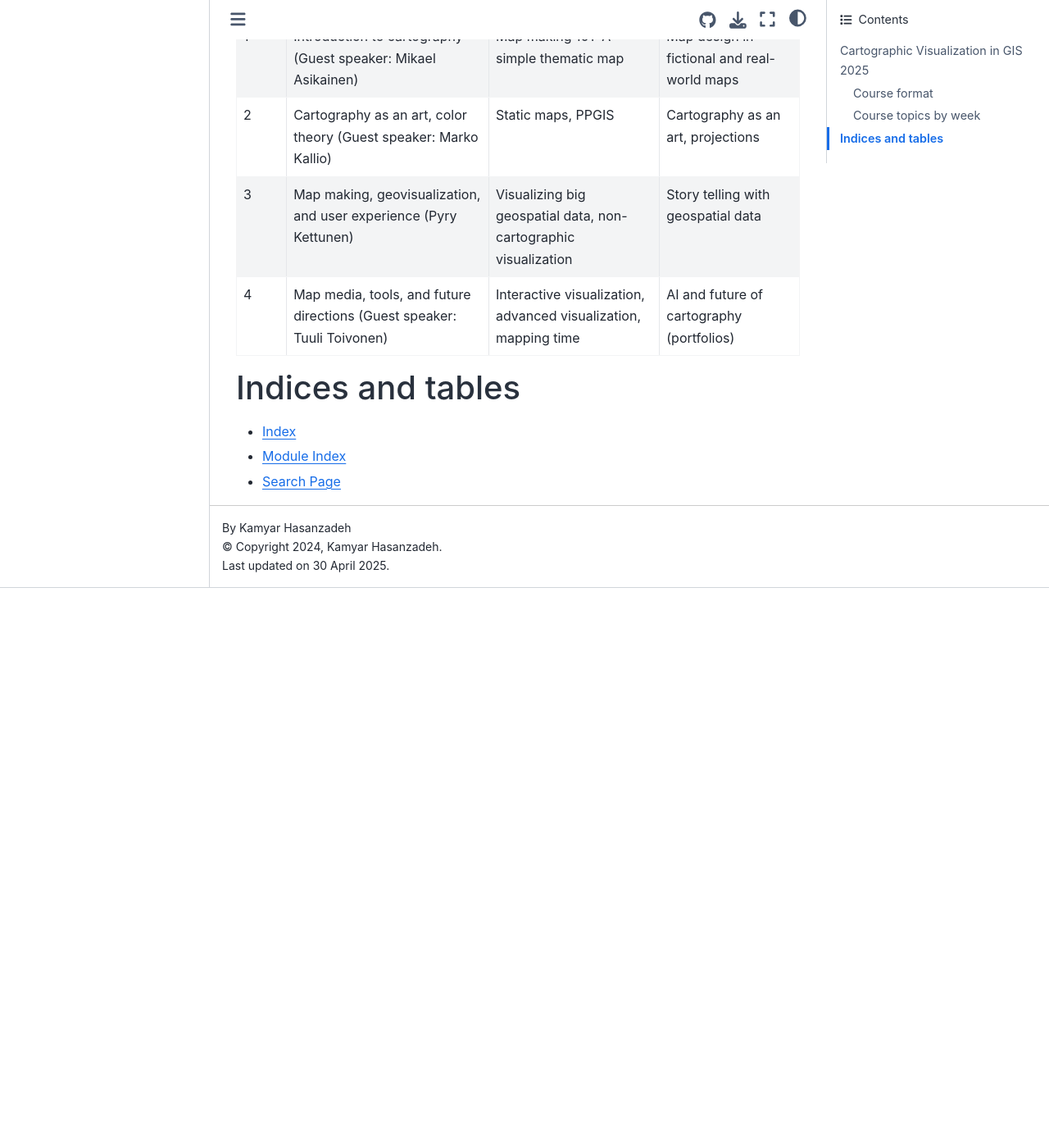
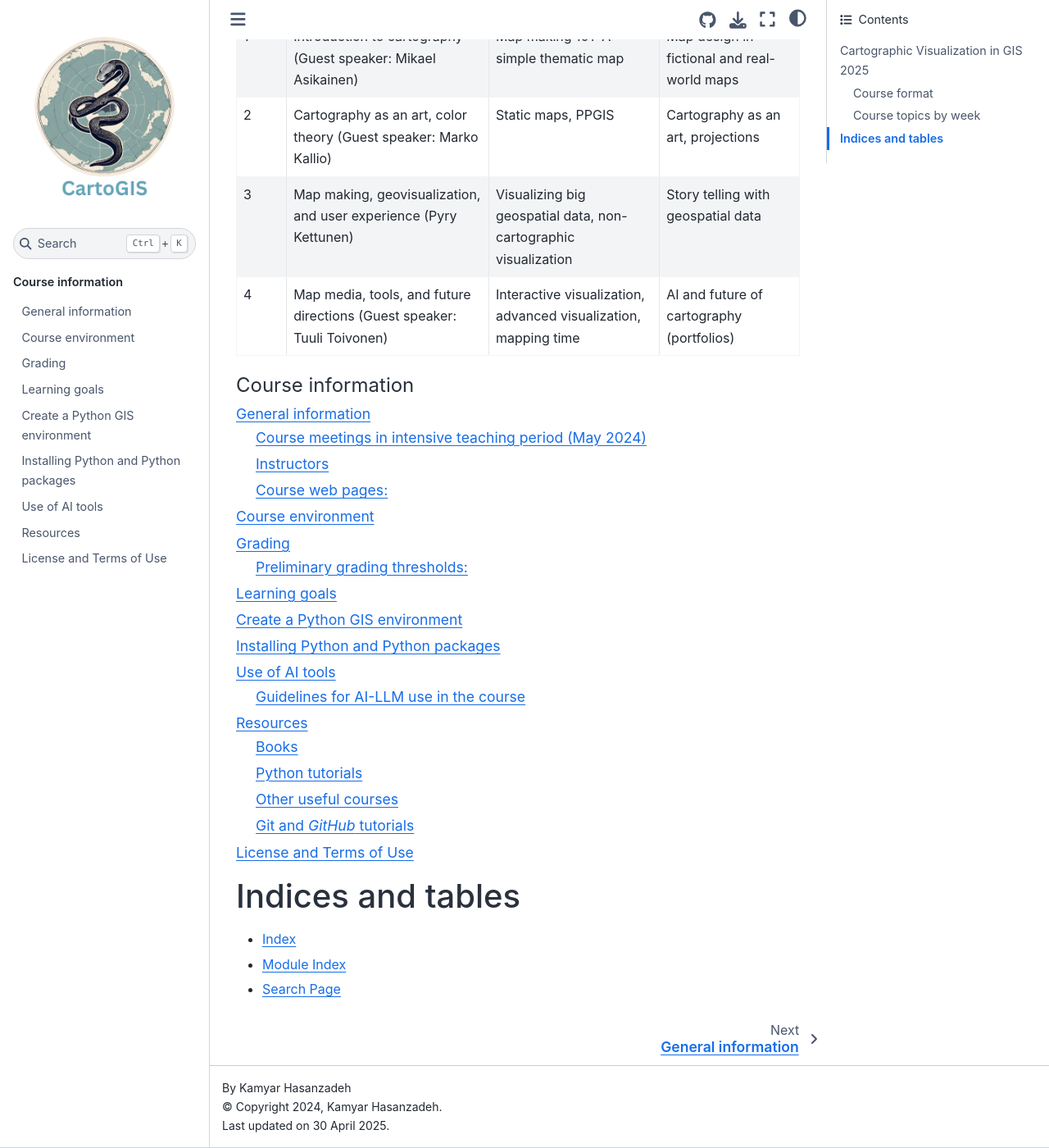
Before and after one commit to Carto-gis/site, a Sphinx documentation site: the page built from docs/index.rst, in a window 1280 px wide and 1400 px high, scrolled down 2711 px. Shown: the whole window at 82% size. Built offline with Sphinx 7.4.7 and the Sphinx Book theme 1.1.4, drawn with Linux system fonts in a browser that asks for light colours; before the commit the page ends 3428 px from its top, so only the background shows below that; some of the changed lines change nothing that is shown.

Commit message:
unhide course info

```diff
--- a/docs/index.rst
+++ b/docs/index.rst
@@ -90,19 +90,19 @@ During the teaching period, this web page is updated each week before the lectur
 
 
 
-.. .. toctree::
-..    :maxdepth: 2
-..    :caption: Course information
+.. toctree::
+   :maxdepth: 2
+   :caption: Course information
 
-..    course-info/general-info.ipynb
-..    course-info/course-env.ipynb
-..    course-info/grading.ipynb
-..    course-info/learning-goal.rst
-..    course-info/install-python.ipynb
-..    course-info/python-gis-env.ipynb
-..    course-info/ai-tools.ipynb
-..    course-info/resources.ipynb
-..    course-info/license.ipynb
+   course-info/general-info.ipynb
+   course-info/course-env.ipynb
+   course-info/grading.ipynb
+   course-info/learning-goal.rst
+   course-info/install-python.ipynb
+   course-info/python-gis-env.ipynb
+   course-info/ai-tools.ipynb
+   course-info/resources.ipynb
+   course-info/license.ipynb
 
 .. .. toctree::
 ..    :maxdepth: 2
```
Also changed, not shown: docs/notebooks/week1/carto-intro-Python.ipynb, docs/notebooks/week1/exercise-1.ipynb.
